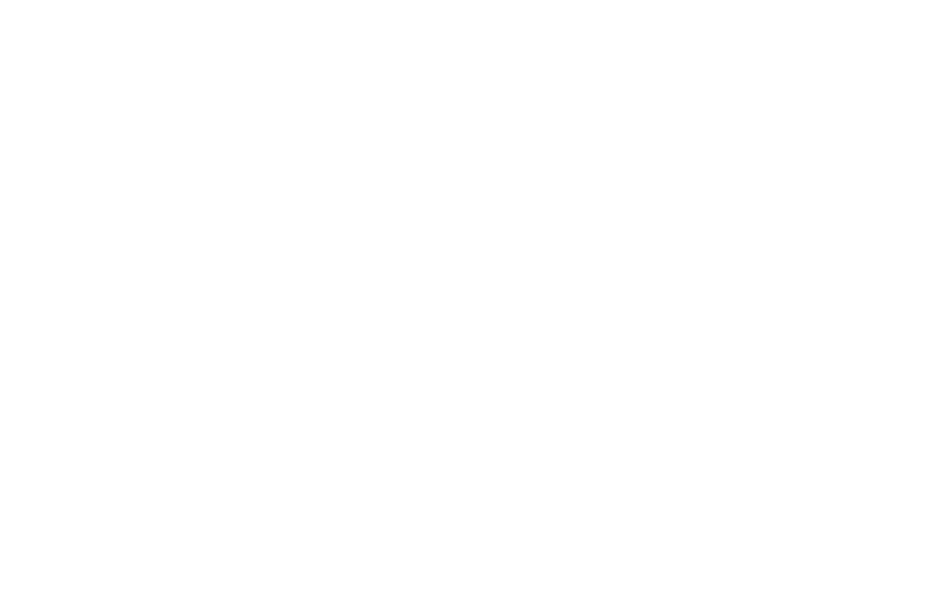
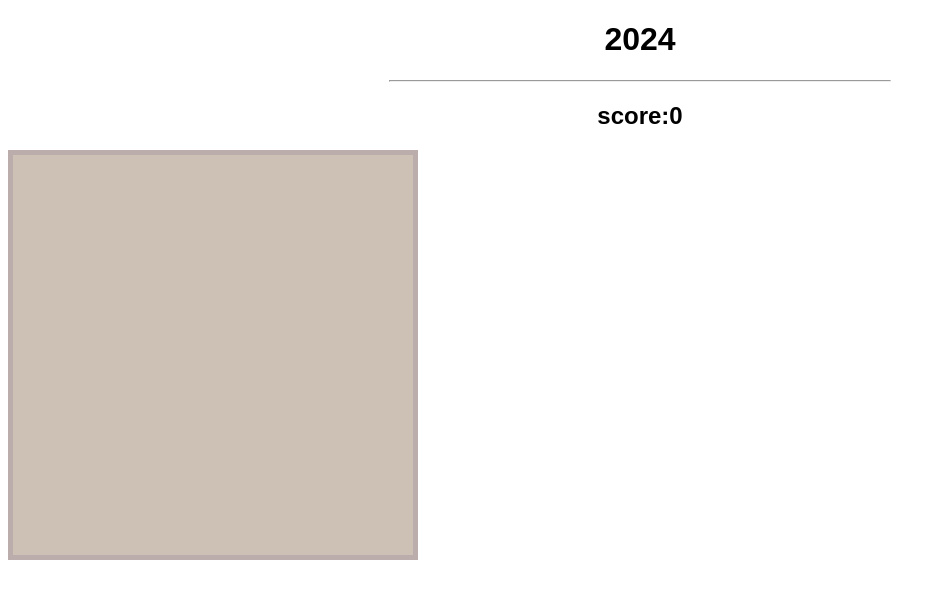
Before and after one commit to ashwith123/2024-game, a plain HTML site: page index.html in a window 1280 px wide. Shown: the whole page, without its empty margins (0-946 px from the left). Drawn offline with Linux system fonts and the light colour scheme.

Commit message:
board is made

```diff
--- a/index.html
+++ b/index.html
@@ -1,6 +1,16 @@
-<!html>
+<!DOCTYPE html>
+<html lang="en">
 <head>
+    <meta charset="UTF-8">
+    <meta name="viewport" content="width=device-width, initial-scale=1.0">
+    <title>2024</title>
+    <link rel="stylesheet" href="style.css">
+    <script src="jscript"></script>
 </head>
 <body>
+    <h1>2024</h1>
+    <hr>
+    <h2>score:0</h2>
+    <div class="board"></div>
 </body>
-<hyml
+</html>
--- a/style.css
+++ b/style.css
@@ -0,0 +1,17 @@
+body{
+
+    font-family:arial ;
+    text-align: center;
+}
+
+hr{
+    width: 500px;
+}
+
+.board{
+
+    height: 400px;
+    width: 400px;
+    background-color: #cdc1b5;
+    border: 5px solid #bbadab
+}
```
